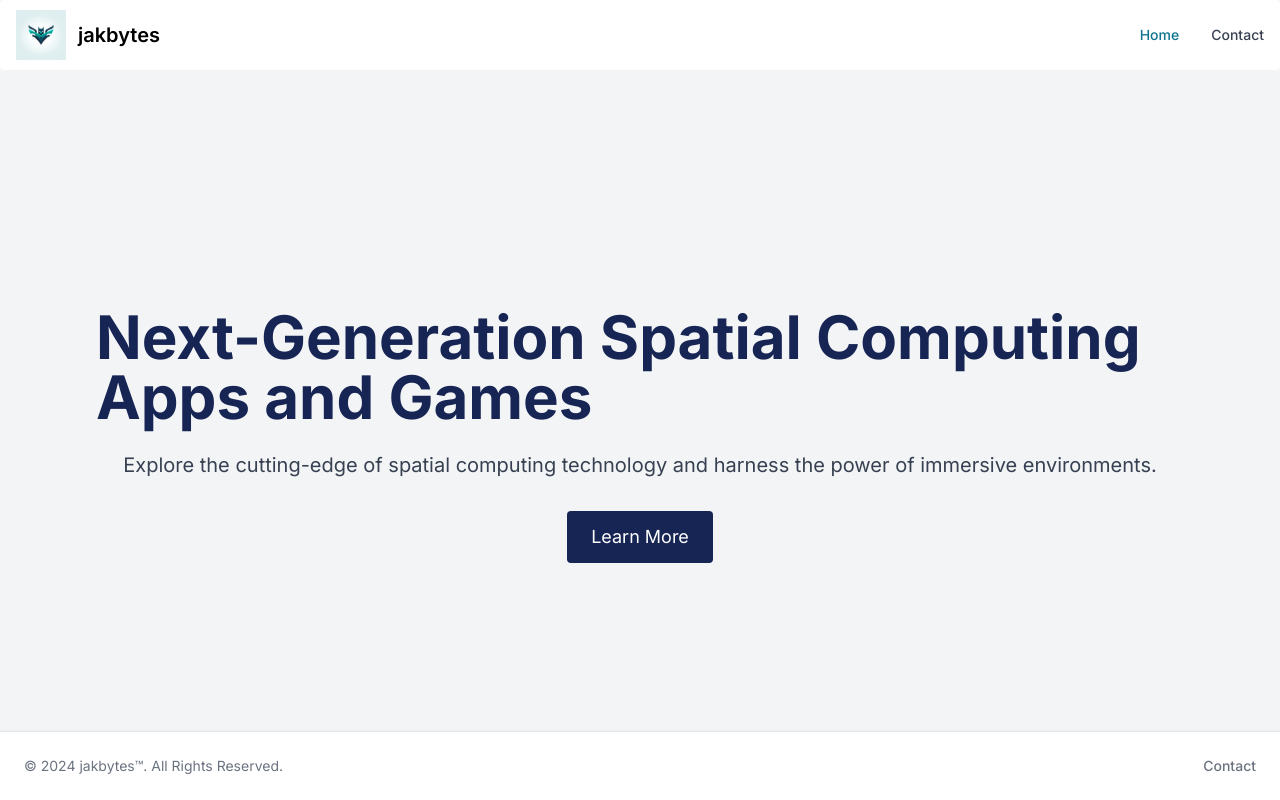
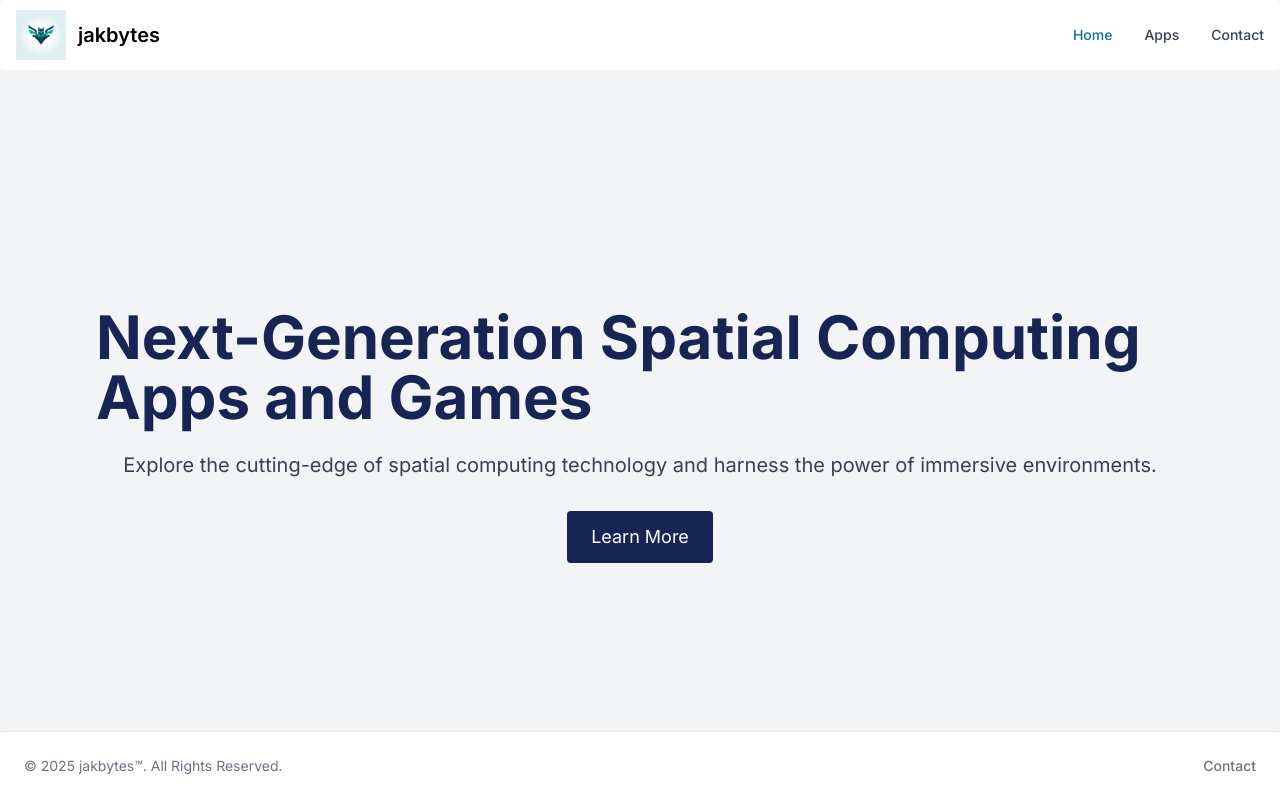
Before and after one commit to jakbytes/jakbytes.github.io, a Next.js app: page / in a window 1280 px wide. Built offline with nearby package versions, Linux system fonts and the light colour scheme.

Commit message:
im trying

```diff
--- a/src/components/footer.tsx
+++ b/src/components/footer.tsx
@@ -2,7 +2,7 @@ export default function Footer() {
     return (
         <footer
             className="fixed bottom-0 left-0 z-20 w-full p-4 bg-white border-t border-gray-200 shadow md:flex md:items-center md:justify-between md:p-6 dark:bg-gray-800 dark:border-gray-600">
-            <span className="text-sm text-gray-500 sm:text-center dark:text-gray-400">© 2024 <a href="https://jakbytes.com/" className="hover:underline">jakbytes™</a>. All Rights Reserved.</span>
+            <span className="text-sm text-gray-500 sm:text-center dark:text-gray-400">© 2025 <a href="https://jakbytes.com/" className="hover:underline">jakbytes™</a>. All Rights Reserved.</span>
             <ul className="flex flex-wrap items-center mt-3 text-sm font-medium text-gray-500 dark:text-gray-400 sm:mt-0">
                 {/*<li>
                     <a href="#" className="hover:underline me-4 md:me-6">About</a>
--- a/src/components/nav.tsx
+++ b/src/components/nav.tsx
@@ -15,6 +15,9 @@ export default function NavBar({ page }: { page: string }) {
             <Navbar.Collapse>
                 <Navbar.Link href="/" active={page == "home"}>
                     Home
+                </Navbar.Link>
+                <Navbar.Link href="/apps" active={page == "our-apps"}>
+                    Apps
                 </Navbar.Link>
                 {/*
                 <Navbar.Link as={Link} href="/about" active={page == "about"}>
```
Also changed, not shown: src/app/our-apps/page.tsx (added).
